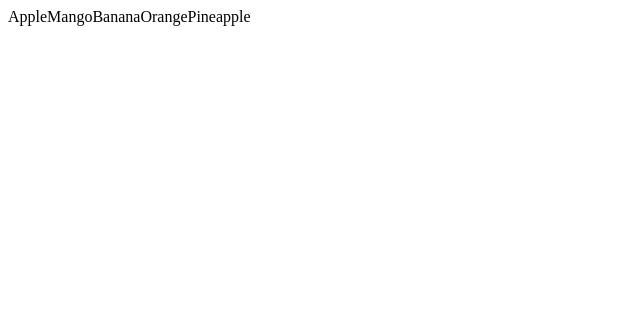
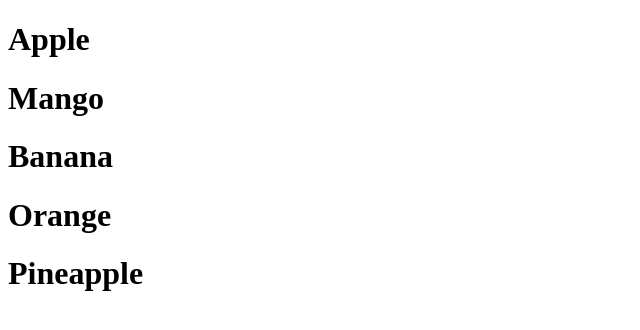
Before and after one commit to zlrkw11/reactpro, a React (Vite) app: page / in a window 1280 px wide. Shown: the top 330 px of the page, without its empty margins (0-640 px from the left). Built offline with nearby package versions, Linux system fonts and the light colour scheme.

Commit message:
mapped fruit to display every name

```diff
--- a/src/components/Fruits.jsx
+++ b/src/components/Fruits.jsx
@@ -1,4 +1,10 @@
 export default function Fruits() {
   const fruits = ["Apple", "Mango", "Banana", "Orange", "Pineapple"];
-  return <div>{fruits}</div>;
+  return (
+    <div>
+      {fruits.map((fruit) => (
+        <h1>{fruit}</h1>
+      ))}
+    </div>
+  );
 }
```
Also changed, not shown: src/core/map.js (renamed from src/practice/map.js).
